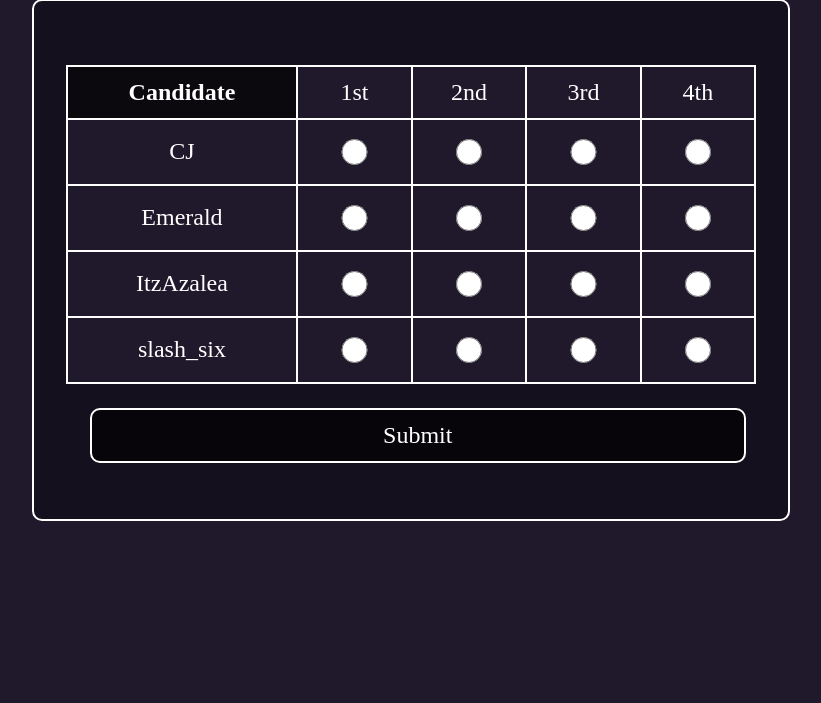
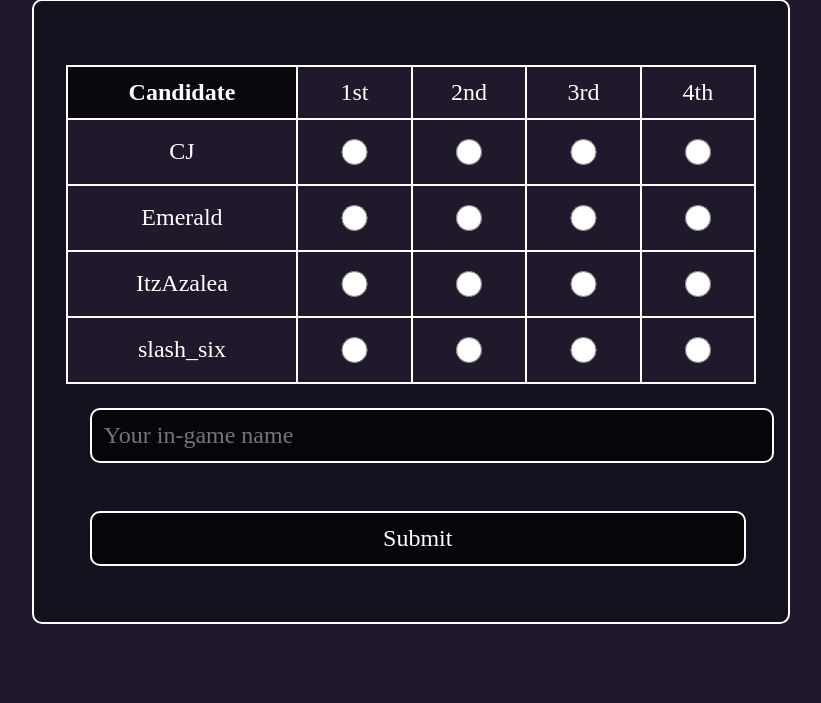
Before and after one commit to jevk/RCVElectionSystem, a Flask app: page /vote in a window 1280 px wide. Shown: the part 457-1160 px from the top of the page, without its empty margins (229-1050 px from the left). Before the commit the page ends 978 px from the top, so only its background shows below. Run offline with Flask 3, Linux system fonts and the light colour scheme.

Commit message:
Script updated.

```diff
--- a/static/script.js
+++ b/static/script.js
@@ -21,6 +21,13 @@ class Candidate {
     }
 }
 
+class VoteResult {
+    constructor(candidates, voterName) {
+        this.candidates = candidates;
+        this.voterName = voterName;
+    }
+}
+
 function allRanksAboveZero(objects) {
     for (let i = 0; i < objects.length; i++) {
         if (objects[i].getRank() === 0) {
@@ -33,6 +40,7 @@ function allRanksAboveZero(objects) {
 function sendResults() {
     const candidates = [];
     const entries = document.getElementsByName("candidate-name");
+    const voterName = document.getElementById("voter-name").value;
     entries.forEach((c) => {
         const name = c.textContent;
         const candidate = new Candidate(name);
@@ -50,10 +58,25 @@ function sendResults() {
         }
         candidates.push(candidate);
     });
+    const voteResult = new VoteResult(candidates, voterName);
+    fetch("https://api.earthmc.net/v1/aurora/nations/Finland", { mode: "no-cors"}).then((response) => {
+        console.log(response);
+    });
     if (allRanksAboveZero(candidates)) {
-        console.log(candidates);
-        return candidates;
+        fetch("/vote", {
+            method: "POST",
+            body: JSON.stringify(voteResult),
+            headers: {
+                "Content-Type": "application/json; charset=utf-8",
+            }
+        }).then((response) => {
+            if (response.ok) {
+                return response.json();
+            }
+            throw new Error("Request failed!");
+        });
+        alert("Vote Submitted!");
     } else {
-        alert("Invalid Vote!\n \nPlease rank all candidates, and make sure no two candidates have the same rank.");
+        alert("You must rank all candidates!");
     }
 }
--- a/static/style.css
+++ b/static/style.css
@@ -39,6 +39,16 @@ tr:nth-child(even) {
     background-color: #000a;
     color: #fff;
     cursor: pointer;
+    width: 95%;
+}
+.voter-name {
+    padding: 0.5em;
+    font-size: 1.5em;
+    margin: 1em;
+    border-radius: 10px;
+    border: #fff solid 2px;
+    background-color: #000a;
+    color: #fff;
     width: 95%;
 }
 
--- a/templates/voting.html
+++ b/templates/voting.html
@@ -33,6 +33,7 @@
                     </tr>
                     {% endfor %}
                 </table>
+                <input class="voter-name" type="text" id="voter-name" placeholder="Your in-game name">
                 <input onclick="sendResults()" class="submit-button" type="submit" value="Submit">
             </div>
         </section>
```
